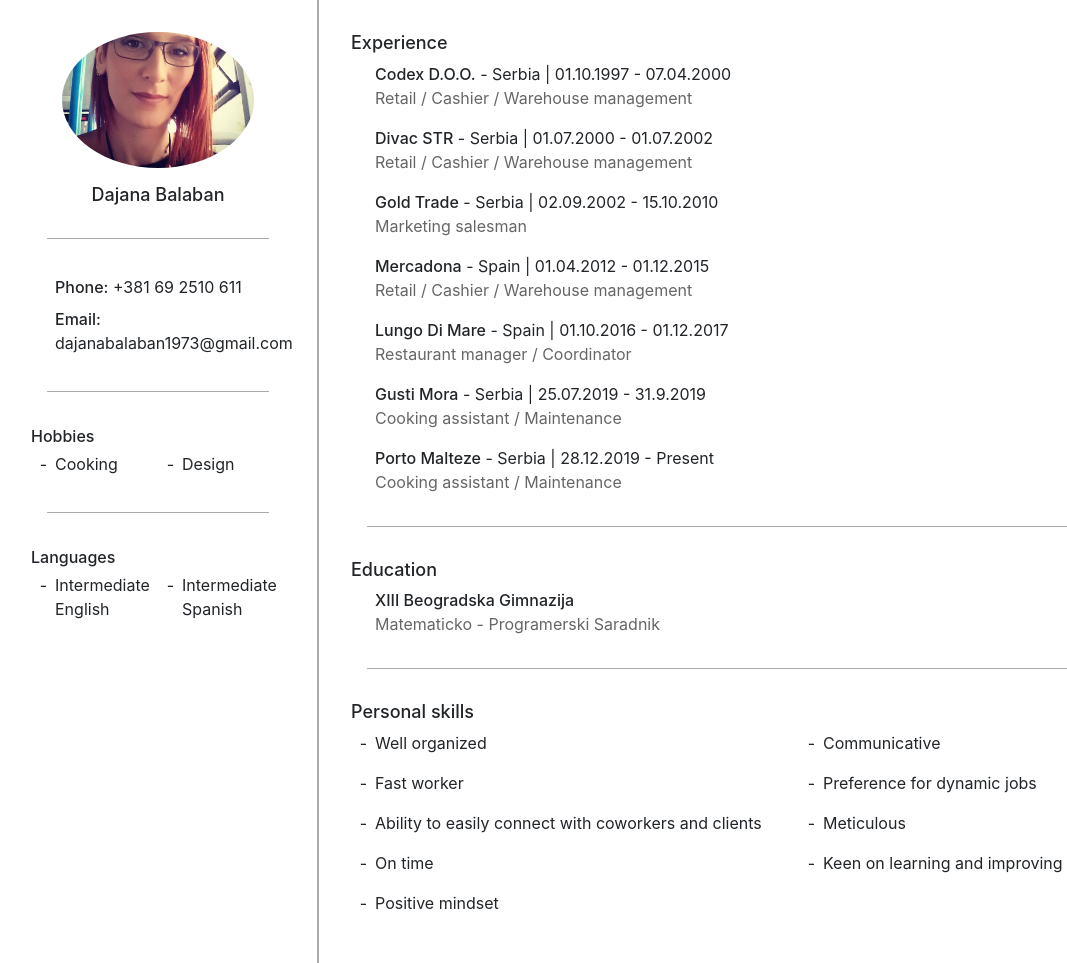
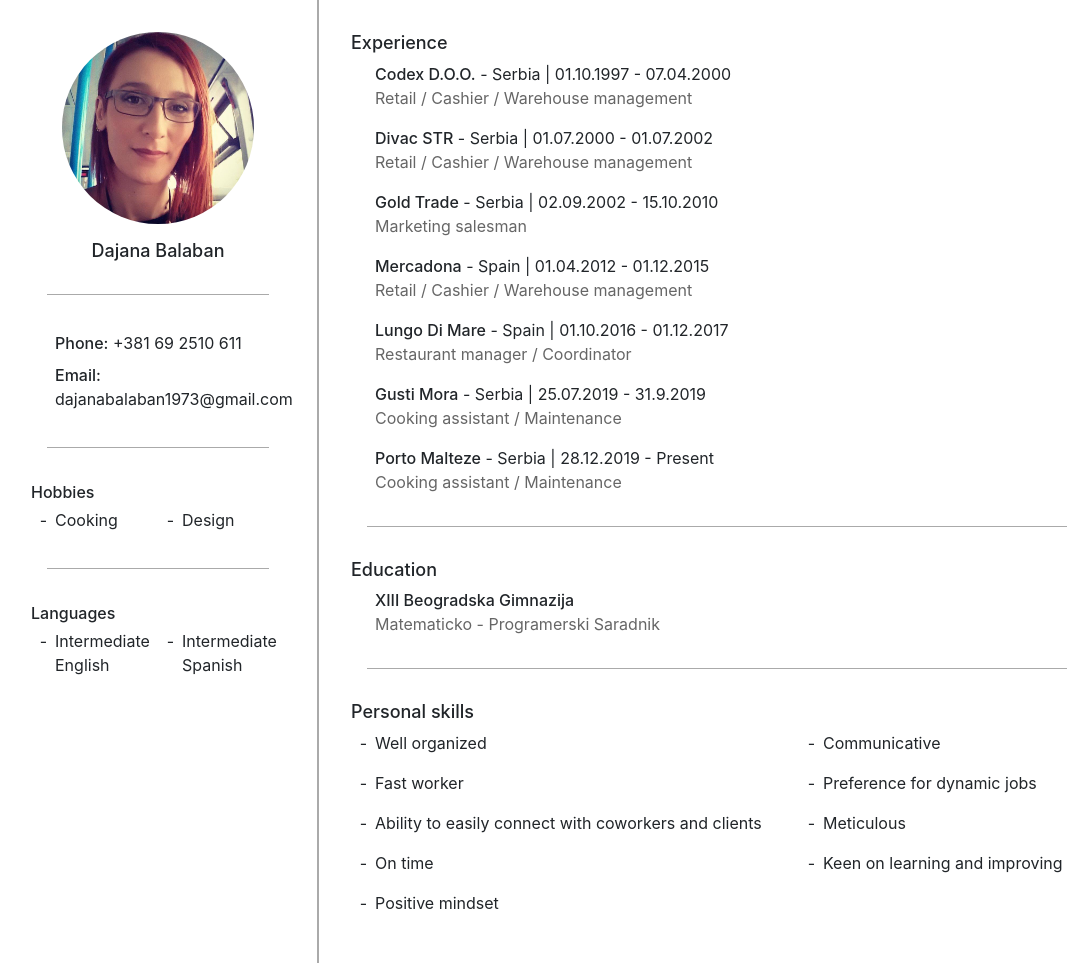
Before and after one commit to slri/dajana-cv, a plain HTML site: page index.html in a window 1280 px wide. Shown: the whole page, without its empty margins (1-1068 px from the left). Drawn offline with nearby package versions, Linux system fonts and the light colour scheme.

Commit message:
fix: profile picture should be centered

```diff
--- a/assets/css/style.css
+++ b/assets/css/style.css
@@ -15,7 +15,6 @@
 }
 .personal .profile img {
   width: 100%;
-  margin-top: -3.5rem;
 }
 h2 {
   font-size: 18px;
```
